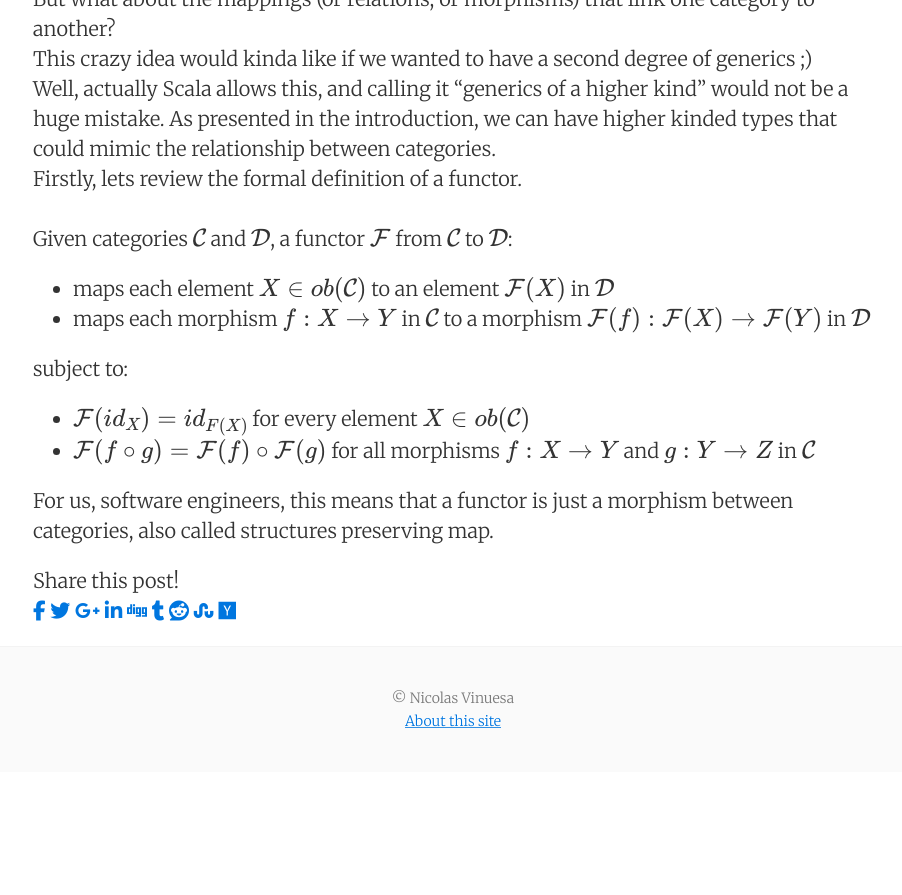
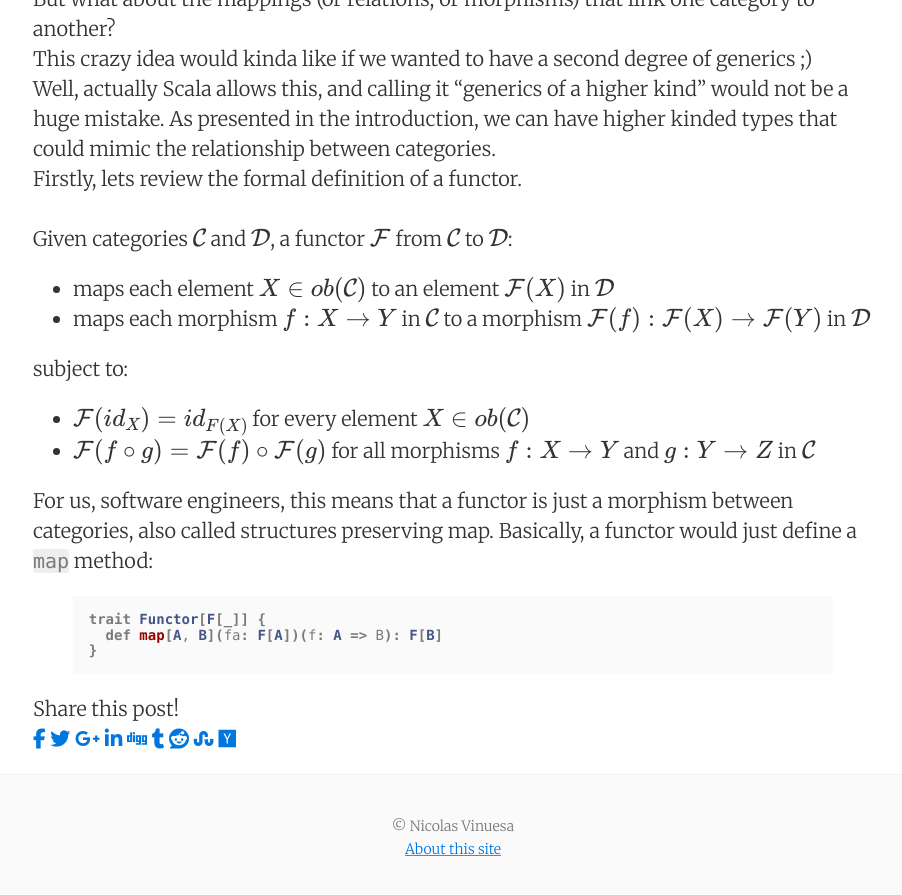
Before and after one commit to nvinuesa/nvinuesa.github.io, a Jekyll site: the page built from _posts/2017-01-04-category-theory-scala.markdown, in a window 1280 px wide and 900 px high, scrolled down 2055 px. Shown: the top 895 px of the window, without its empty margins (187-1089 px from the left). Built offline with Jekyll 4.4.1, drawn with Linux system fonts in a browser that asks for light colours; nearby versions of some CDN libraries; formulas are drawn with MathJax 3; before the commit the page ends 2827 px from its top, so only the background shows below that; some of the changed text lies outside the part shown.

Commit message:
Update 2017-01-04-category-theory-scala.markdown

````diff
--- a/_posts/2017-01-04-category-theory-scala.markdown
+++ b/_posts/2017-01-04-category-theory-scala.markdown
@@ -16,8 +16,8 @@ Higher-kinded types is an abstraction over types. As Adriaan Moors clearly expla
 {% highlight scala %}
 // Generic type, T would be the concrete type replaced by the compiler at runtime:
 class Container[T]
-// Generic type, where M[_] is a one-argument type constructor:
-class Foo[M[_]]
+// Generic type, where F[_] is a one-argument type constructor:
+class Foo[F[_]]
 // Generic type, where F[_,_] is a two argument type constructor:
 class Bar[F[_,_]]
 {% endhighlight %}
@@ -71,4 +71,11 @@ subject to:
 * $$ \mathcal F(id_X) = id_{F(X)} $$ for every element $$ X \in ob(\mathcal C) $$
 * $$ \mathcal F(f \circ g) = \mathcal F(f)  \circ \mathcal F(g) $$ for all morphisms $$ f: X \rightarrow Y $$ and $$ g: Y \rightarrow Z $$ in $$ \mathcal C $$
 
-For us, software engineers, this means that a functor is just a morphism between categories, also called structures preserving map.
+For us, software engineers, this means that a functor is just a morphism between categories, also called structures preserving map. Basically, a functor would just define a ```map``` method:
+
+
+{% highlight scala %}
+trait Functor[F[_]] {
+  def map[A, B](fa: F[A])(f: A => B): F[B]
+}
+{% endhighlight %}
````
